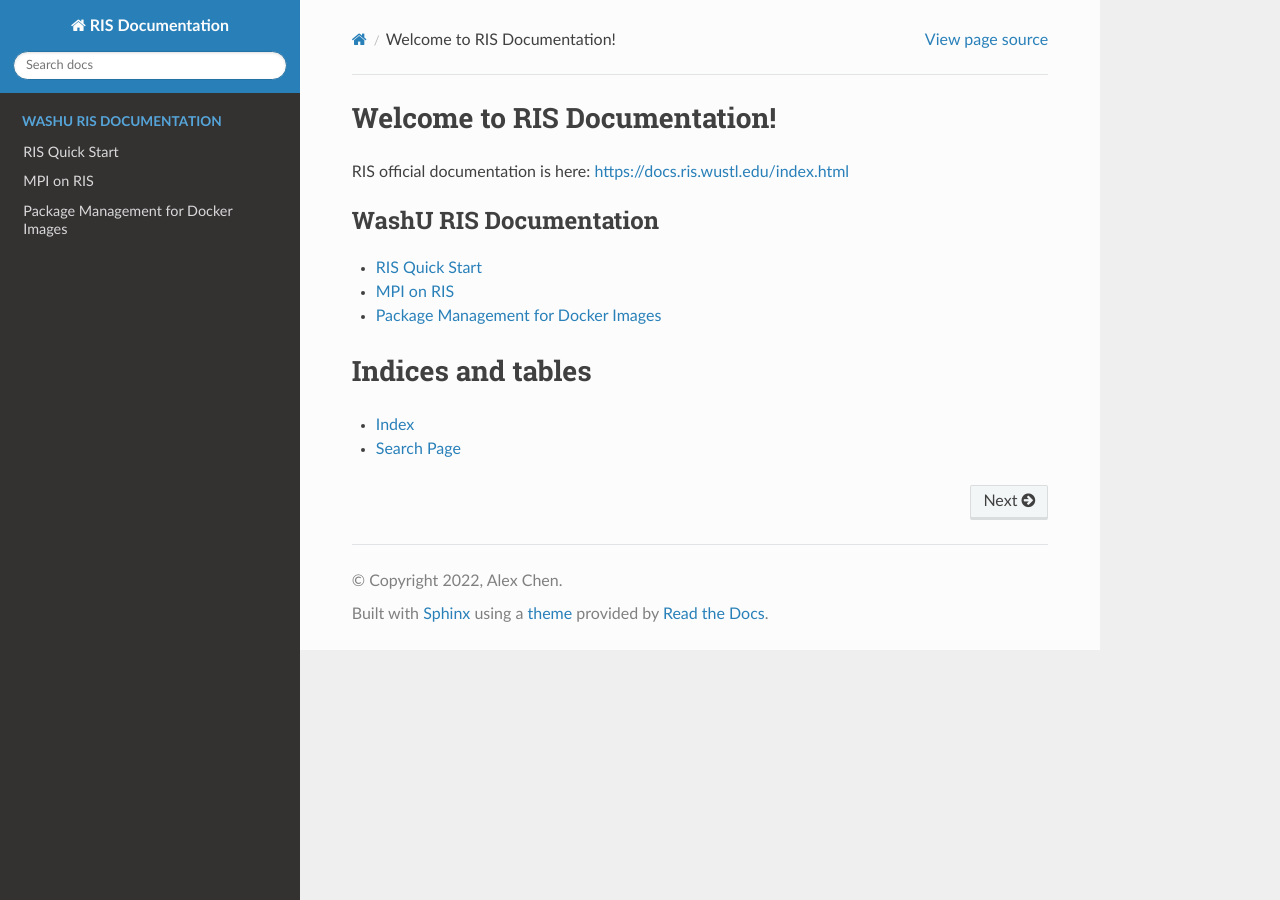
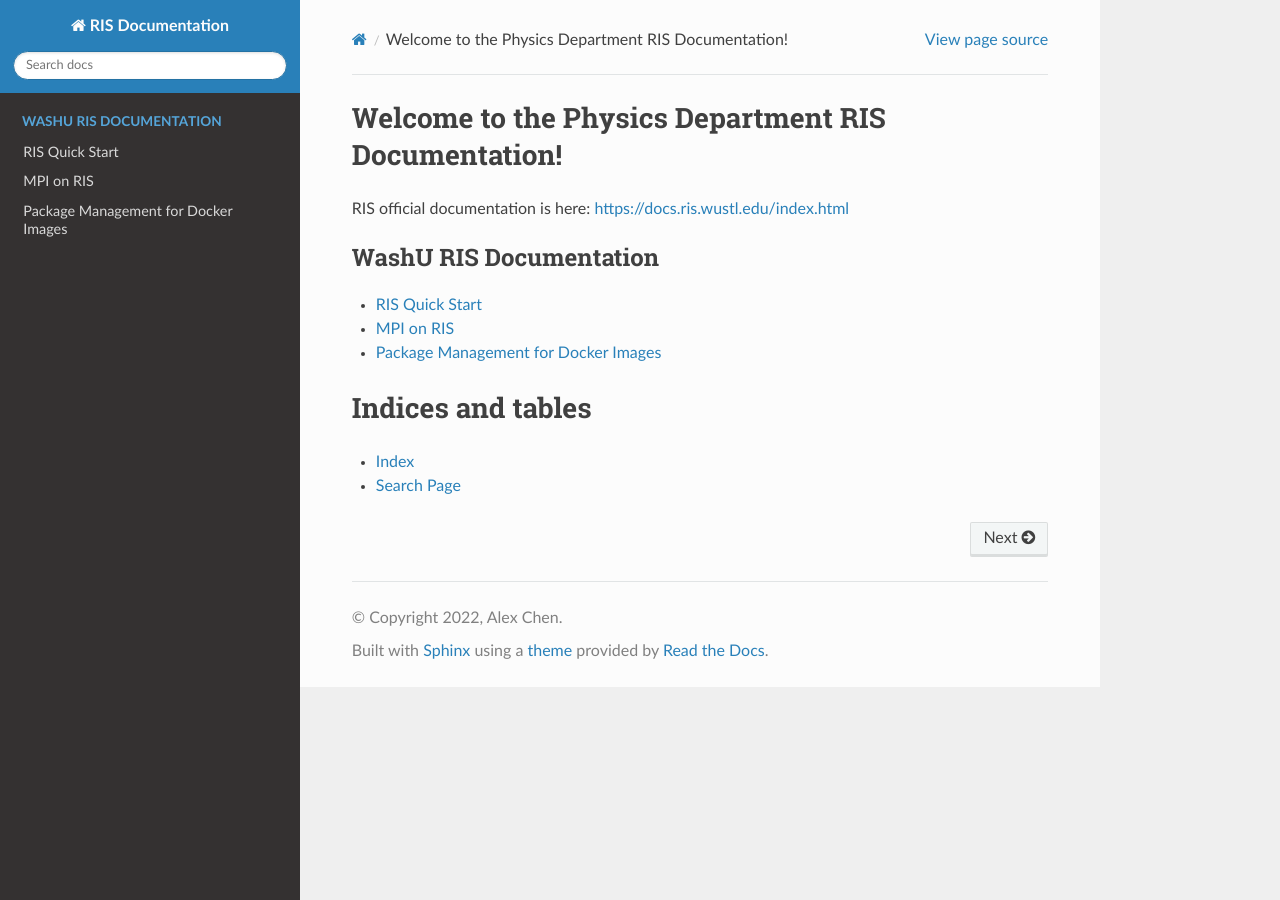
Before and after one commit to wuphysics/RIS_Documentation, a Sphinx documentation site: the page built from doc/index.rst, in a window 1280 px wide. Built offline with Sphinx 7.4.7 and the Read the Docs theme 2.0.0, drawn with Linux system fonts in a browser that asks for light colours.

Commit message:
Changing title

```diff
--- a/doc/index.rst
+++ b/doc/index.rst
@@ -3,8 +3,8 @@
    You can adapt this file completely to your liking, but it should at least
    contain the root `toctree` directive.
 
-Welcome to RIS Documentation!
-=============================
+Welcome to the Physics Department RIS Documentation!
+====================================================
 
 RIS official documentation is here: https://docs.ris.wustl.edu/index.html
 
```
